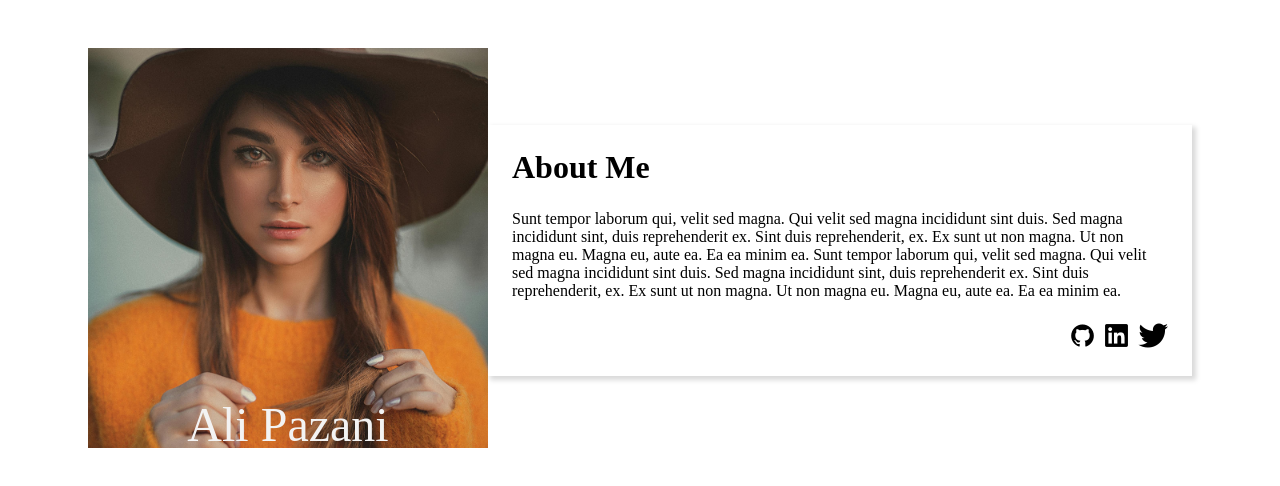
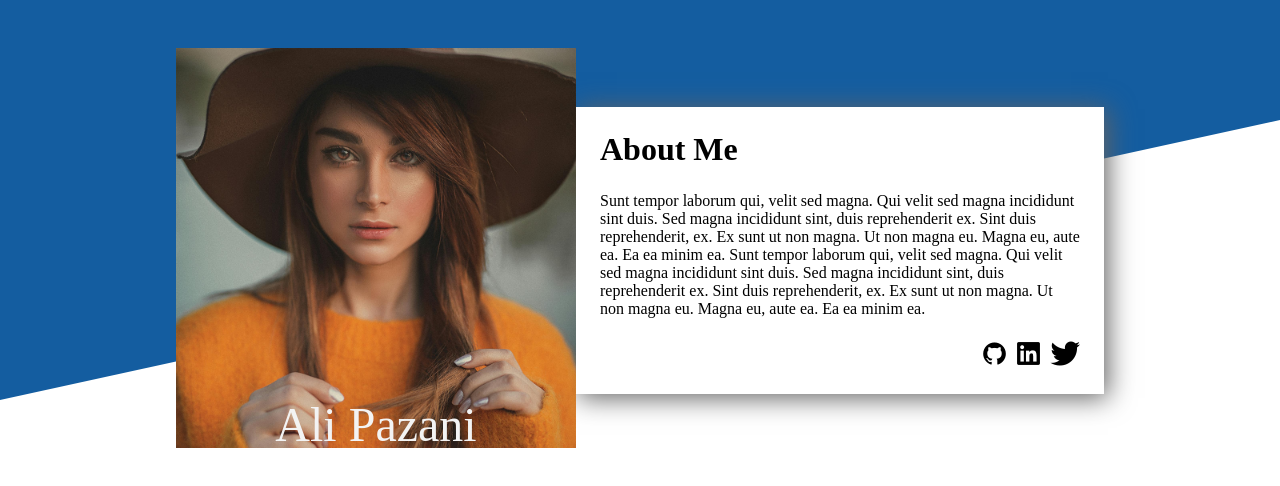
Before and after one commit to zenithyap/homepage, a plain HTML site: page index.html in a window 1280 px wide. Drawn offline with nearby package versions, Linux system fonts and the light colour scheme.

Commit message:
Add background color

```diff
--- a/index.html
+++ b/index.html
@@ -9,6 +9,7 @@
     <title>Homepage</title>
 </head>
 <body>
+    <div class="background"></div>
     <div class="container">
         <header>
             <div class="image-container">
--- a/styles.css
+++ b/styles.css
@@ -10,6 +10,15 @@
     justify-content: center;
     max-width: 1200px;
     margin-inline: auto;
+}
+
+.background {
+    width: 100vw;
+    height: 50%;
+    position: absolute;
+    background-color: #145DA0;
+    clip-path: polygon(0% 0%, 100% 0%, 100% 30%, 0% 100%);
+    z-index: -1;
 }
 
 header {
@@ -27,8 +36,10 @@ header img {
     display: flex;
     flex-direction: column;
     gap: 24px;
-    box-shadow: 3px 3px 5px 1px rgb(217, 217, 217);
+    box-shadow: 3px 3px 25px 1px rgb(99, 99, 99);
     padding: 24px;
+    background-color: #FFF;
+    max-width: 66ch;
 }
 
 .about-container nav {
@@ -62,6 +73,10 @@ a:hover {
 }
 
 @media (max-width: 1024px) and (min-width: 600px) {
+    .background {
+        height: 35%;
+    }
+
     header {
         display: block;
         padding: 0;
@@ -91,6 +106,10 @@ a:hover {
 }
 
 @media (max-width: 599px) {
+    .background {
+        height: 40%;
+    }
+
     header {
         display: flex;
         flex-direction: column;
```
